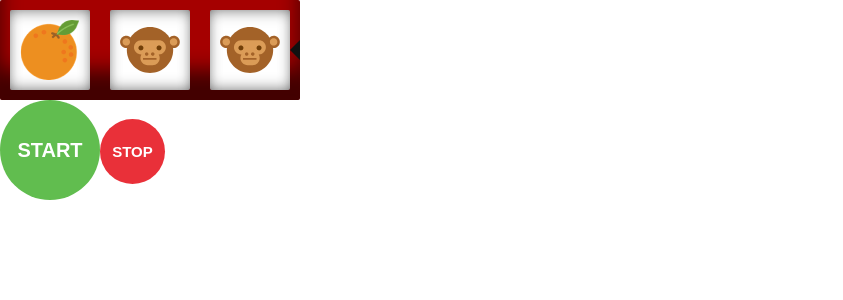
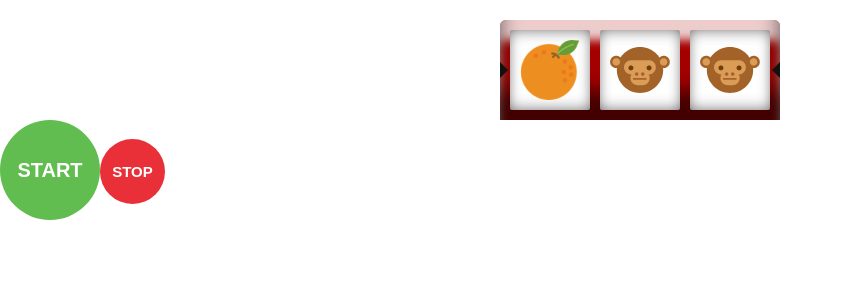
Before and after one commit to guidosreis/slot-machine-challenge, a React app: page / in a window 1280 px wide. Shown: the top 300 px of the page, without its empty margins (0-843 px from the left). Built offline with nearby package versions, Linux system fonts and the light colour scheme.

Commit message:
Update Wheels styles

```diff
--- a/src/components/Wheels.css
+++ b/src/components/Wheels.css
@@ -1,25 +1,34 @@
 .wheels {
   background-color: #a50000;
-  box-shadow: inset 0 -30px 20px rgba(0, 0, 0, .6);
-  border-radius: 2px;
+  box-shadow: inset 0 -30px 20px rgba(0, 0, 0, .6),
+              inset 0 20px 10px rgba(255, 255, 255, .8);
+  border-radius: 6px 6px 0 0;
   display: flex;
   justify-content: space-between;
   padding: 10px;
   position: relative;
-  width: 300px;
+  width: 280px;
+  margin: 20px auto 0;
 }
 
-.wheels:before {
+.wheels:before,
+.wheels:after {
   content: '';
-  border-top: 10px solid transparent;
-  border-bottom: 10px solid transparent;
-  border-right: 10px solid #111;
+  border-top: 8px solid transparent;
+  border-bottom: 8px solid transparent;
   height: 0;
   width: 0;
-  right: 0;
   position: absolute;
   top: 50%;
-  margin-top: -10px;
+  margin-top: -8px;
+}
+.wheels:before {
+  border-right: 8px solid #111;
+  right: 0;
+}
+.wheels:after {
+  border-left: 8px solid #111;
+  left: 0;
 }
 
 .wheel {
```
